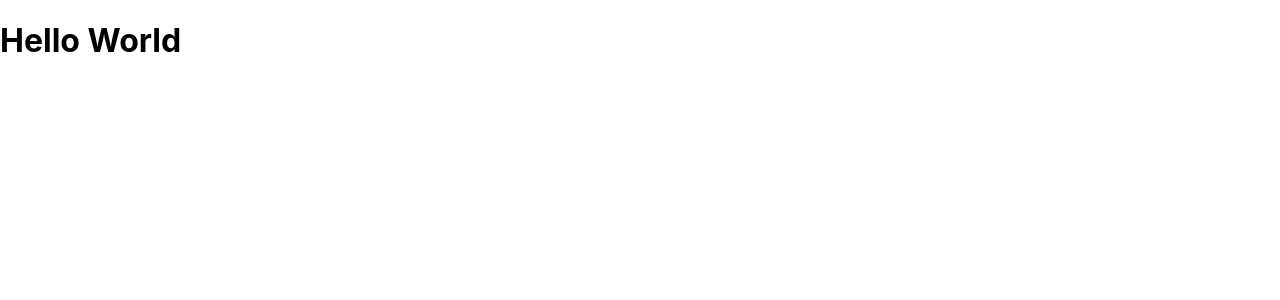
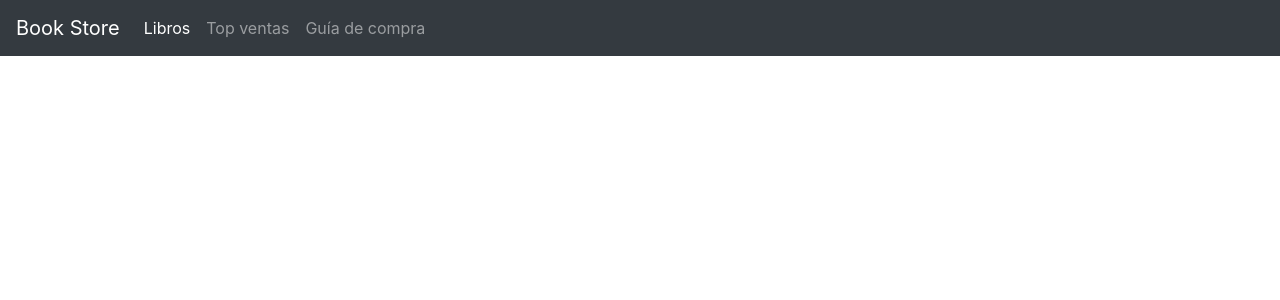
Before and after one commit to DaniPinelli/books-store, a React (Create React App) app: page / in a window 1280 px wide. Shown: the top 300 px of the page. Built offline with nearby package versions, Linux system fonts and the light colour scheme.

Commit message:
Header added

```diff
--- a/package.json
+++ b/package.json
@@ -2,7 +2,7 @@
   "name": "books-store",
   "version": "0.1.0",
   "private": true,
-  "homepage":"http://DaniPinelli/github.io/books-store",
+  "homepage":"https://danipinelli.github.io/books-store",
   "dependencies": {
     "@testing-library/jest-dom": "^5.16.2",
     "@testing-library/react": "^12.1.3",
--- a/public/index.html
+++ b/public/index.html
@@ -24,6 +24,7 @@
       work correctly both with client-side routing and a non-root public URL.
       Learn how to configure a non-root public URL by running `npm run build`.
     -->
+    <link rel="stylesheet" href="https://cdn.jsdelivr.net/npm/bootstrap@4.6.1/dist/css/bootstrap.min.css" integrity="sha384-zCbKRCUGaJDkqS1kPbPd7TveP5iyJE0EjAuZQTgFLD2ylzuqKfdKlfG/eSrtxUkn" crossorigin="anonymous">
     <title>Book Store</title>
   </head>
   <body>
@@ -39,5 +40,7 @@
       To begin the development, run `npm start` or `yarn start`.
       To create a production bundle, use `npm run build` or `yarn build`.
     -->
+    <script src="https://cdn.jsdelivr.net/npm/jquery@3.5.1/dist/jquery.slim.min.js" integrity="sha384-DfXdz2htPH0lsSSs5nCTpuj/zy4C+OGpamoFVy38MVBnE+IbbVYUew+OrCXaRkfj" crossorigin="anonymous"></script>
+    <script src="https://cdn.jsdelivr.net/npm/bootstrap@4.6.1/dist/js/bootstrap.bundle.min.js" integrity="sha384-fQybjgWLrvvRgtW6bFlB7jaZrFsaBXjsOMm/tB9LTS58ONXgqbR9W8oWht/amnpF" crossorigin="anonymous"></script>
   </body>
 </html>
--- a/src/App.js
+++ b/src/App.js
@@ -1,9 +1,13 @@
+
+import Header from './components/Header';
+import Catalogue from './components/Catalogue';
 
 
 function App() {
   return (
     <div>
-      <h1>Hello World</h1>
+      <Header />
+      <Catalogue />
     </div>
   );
 }
--- /dev/null
+++ b/src/components/Catalogue.jsx
@@ -0,0 +1,7 @@
+const Catalogue = () => {
+    return (
+        <div></div>
+    );
+}
+
+export default Catalogue;
--- /dev/null
+++ b/src/components/Header.jsx
@@ -0,0 +1,29 @@
+const Header = () => {
+    return (
+        <div>
+            <header>
+                <nav className="navbar navbar-expand-lg navbar-dark bg-dark">
+                    <a className="navbar-brand" href="#">Book Store</a>
+                    <button className="navbar-toggler" type="button" data-toggle="collapse" data-target="#navbarNav" aria-controls="navbarNav" aria-expanded="false" aria-label="Toggle navigation">
+                        <span className="navbar-toggler-icon"></span>
+                    </button>
+                    <div className="collapse navbar-collapse" id="navbarNav">
+                        <ul className="navbar-nav">
+                            <li className="nav-item active">
+                                <a className="nav-link" href="#">Libros <span className="sr-only">(current)</span></a>
+                            </li>
+                            <li className="nav-item">
+                                <a className="nav-link" href="#">Top ventas</a>
+                            </li>
+                            <li className="nav-item">
+                                <a className="nav-link" href="#">Guía de compra</a>
+                            </li>
+                        </ul>
+                    </div>
+                </nav>
+            </header>
+        </div>
+    );
+}
+
+export default Header;
```
